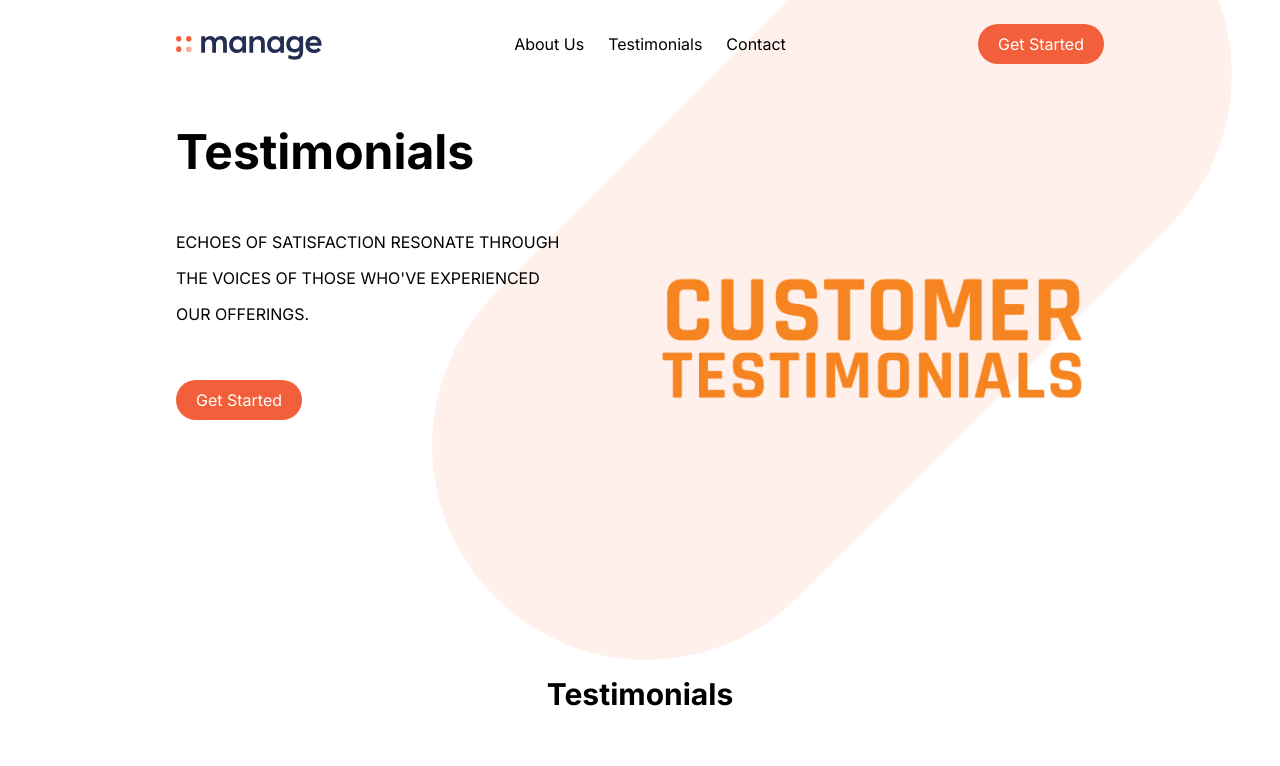
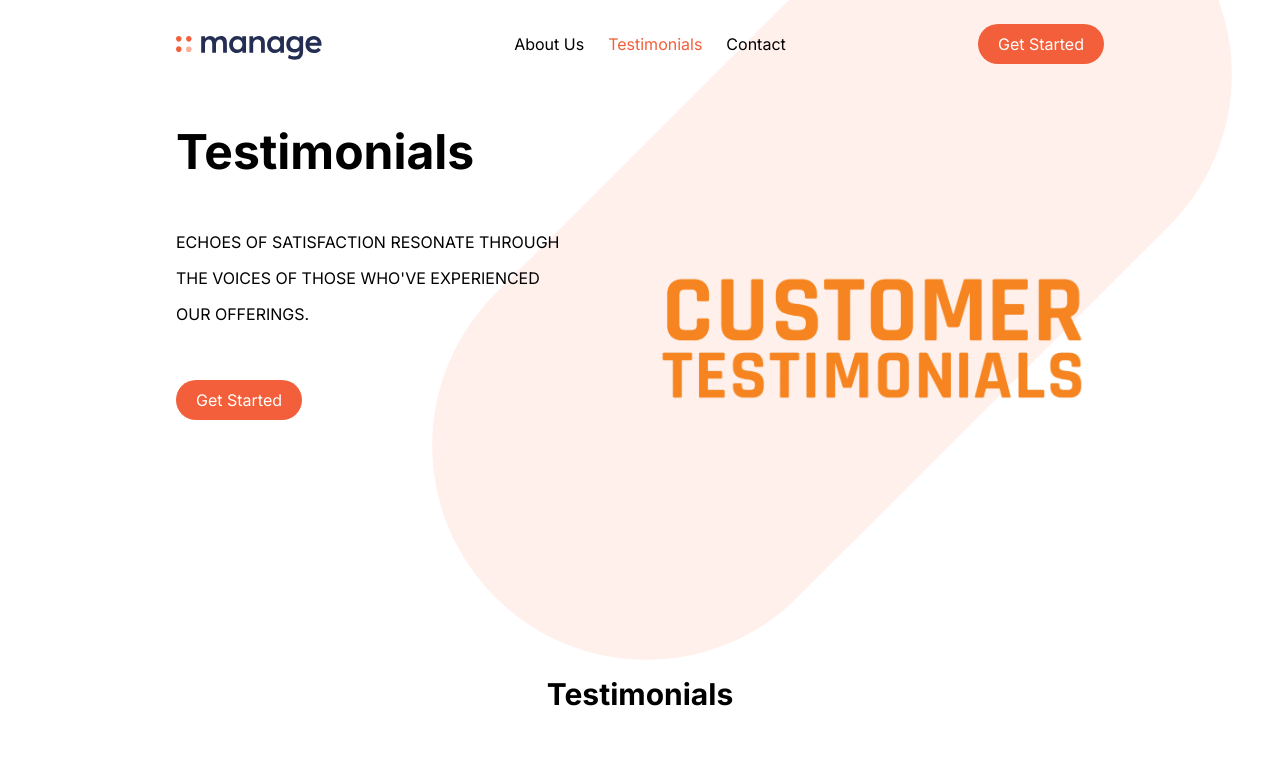
Before and after one commit to MohammedElHabach/CreoHub-Intership-Frontend-Week-2, a Next.js app: page /testimonials in a window 1280 px wide. Shown: the top 766 px of the page. Built offline with nearby package versions, Linux system fonts and the light colour scheme.

Commit message:
adding active state for navbar

```diff
--- a/src/components/Navbar.js
+++ b/src/components/Navbar.js
@@ -1,7 +1,11 @@
 "use client";
 import Link from "next/link";
+import { usePathname } from "next/navigation";
 
 const Navbar = () => {
+  const activeLinkColor = "text-brightRed"
+  const pathname = usePathname()
+
   const handleOpenMenu = () => {
     const btn = document.getElementById('menu-btn')
     const nav = document.getElementById('menu')
@@ -20,13 +24,13 @@ const Navbar = () => {
         </div>
         <div className="hidden md:flex space-x-6">
 
-          <Link href="/about" className="transition-colors  duration-500 hover:text-darkGrayishBlue">
+          <Link href="/about" className={` ${pathname === "/about" ? 'text-brightRed':'transition-colors  duration-500 hover:text-darkGrayishBlue'}`}>
             About Us
           </Link>
-          <Link href="/testimonials" className="transition-colors duration-500 hover:text-darkGrayishBlue">
+          <Link href="/testimonials" className={` ${pathname === "/testimonials" ? 'text-brightRed':'transition-colors  duration-500 hover:text-darkGrayishBlue'}`}>
             Testimonials
           </Link>
-          <Link href="/contact" className="transition-colors duration-500 hover:text-darkGrayishBlue">
+          <Link href="/contact" className={` ${pathname === "/contact" ? 'text-brightRed':'transition-colors  duration-500 hover:text-darkGrayishBlue'}`}>
             Contact
           </Link>
         </div>
```
